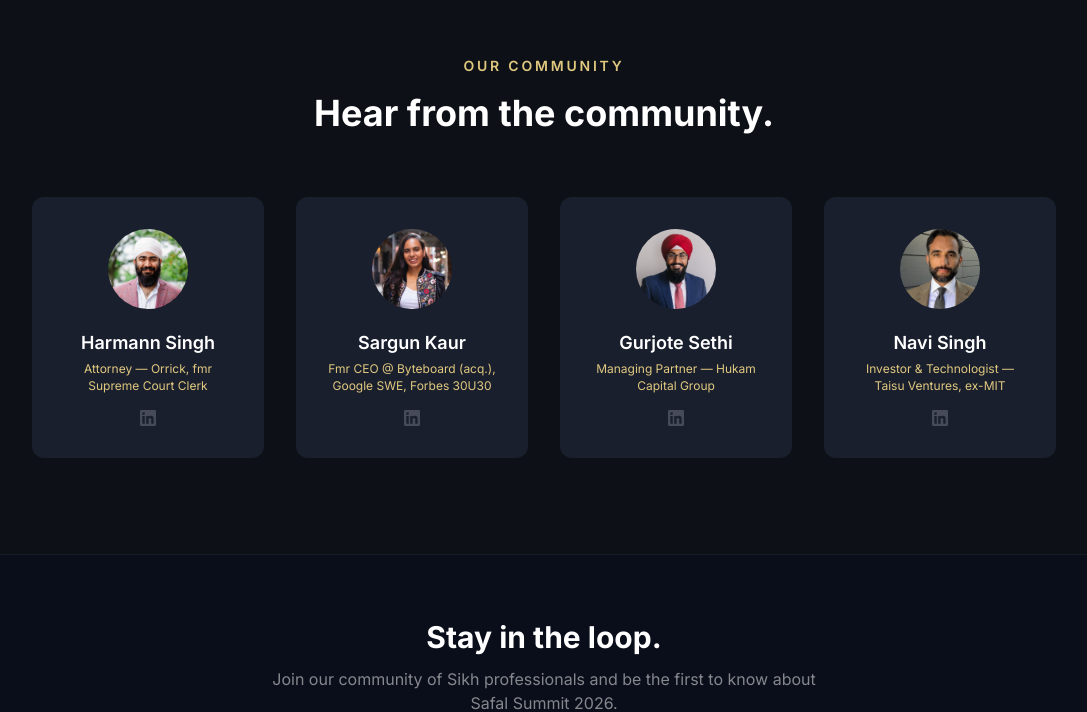
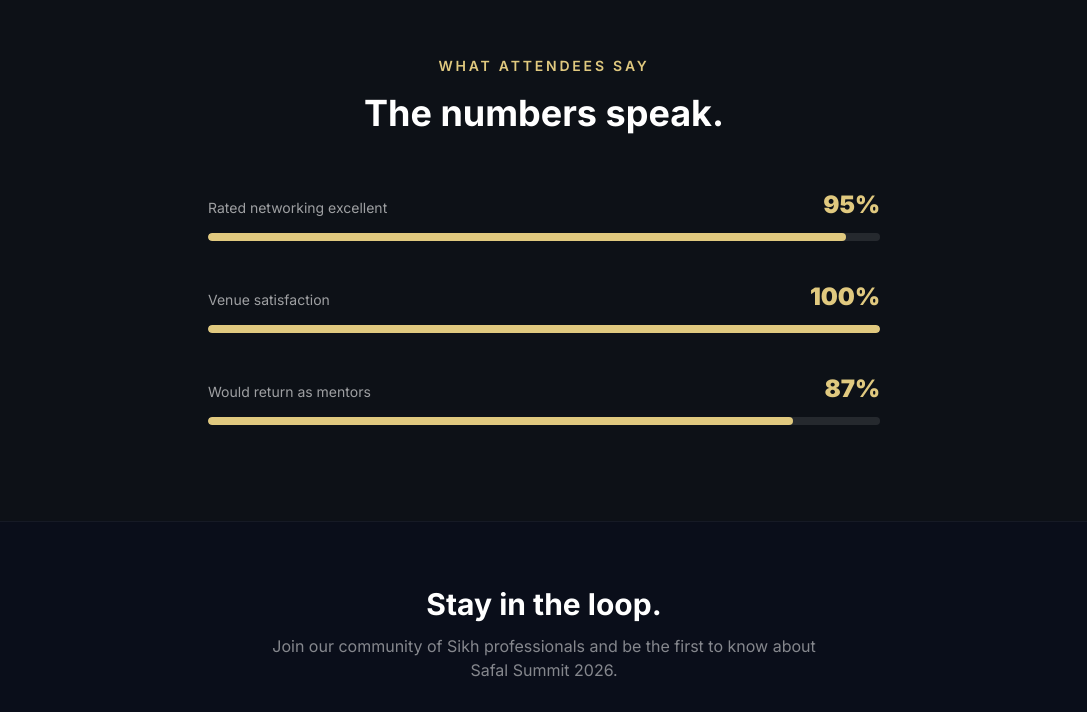
Before and after one commit to gursimarsb04-dev/safal-summit, a Next.js app: page / in a window 1280 px wide. Shown: the part 3131-3843 px from the top of the page, without its empty margins (96-1183 px from the left). Built offline with nearby package versions, Linux system fonts and the light colour scheme.

Commit message:
replace mentor spotlight with social proof survey stats
Real survey data: 95% networking, 100% venue, 87% return as mentors.
Animated progress bars on scroll.

Co-Authored-By: Claude Opus 4.6 (1M context) <noreply@anthropic.com>

```diff
--- a/src/app/page.tsx
+++ b/src/app/page.tsx
@@ -2,7 +2,7 @@ import Hero from "@/components/Hero";
 import StatsBar from "@/components/StatsBar";
 import PrestigeCards from "@/components/PrestigeCards";
 import VideoEmbed from "@/components/VideoEmbed";
-import MentorSpotlight from "@/components/MentorSpotlight";
+import SocialProof from "@/components/SocialProof";
 import EmailCTA from "@/components/EmailCTA";
 import FAQ from "@/components/FAQ";
 import FinalCTA from "@/components/FinalCTA";
@@ -15,7 +15,7 @@ export default function Home() {
       <StatsBar />
       <PrestigeCards />
       <VideoEmbed />
-      <MentorSpotlight />
+      <SocialProof />
       <EmailCTA />
       <FAQ />
       <FinalCTA />
--- /dev/null
+++ b/src/components/SocialProof.tsx
@@ -0,0 +1,76 @@
+"use client";
+
+import { useEffect, useRef, useState } from "react";
+import SectionLabel from "./SectionLabel";
+
+const SURVEY_STATS = [
+  { value: 95, label: "Rated networking excellent" },
+  { value: 100, label: "Venue satisfaction" },
+  { value: 87, label: "Would return as mentors" },
+];
+
+function AnimatedBar({ value, label, delay }: { value: number; label: string; delay: number }) {
+  const ref = useRef<HTMLDivElement>(null);
+  const [visible, setVisible] = useState(false);
+
+  useEffect(() => {
+    const el = ref.current;
+    if (!el) return;
+    const observer = new IntersectionObserver(
+      ([entry]) => {
+        if (entry.isIntersecting) {
+          setVisible(true);
+          observer.disconnect();
+        }
+      },
+      { threshold: 0.3 }
+    );
+    observer.observe(el);
+    return () => observer.disconnect();
+  }, []);
+
+  return (
+    <div ref={ref} className="flex flex-col gap-3">
+      <div className="flex justify-between items-baseline">
+        <span className="text-sm text-white/60">{label}</span>
+        <span className="text-2xl font-black text-gold">{value}%</span>
+      </div>
+      <div className="w-full h-2 bg-white/10 rounded-full overflow-hidden">
+        <div
+          className="h-full bg-gold rounded-full transition-all ease-out"
+          style={{
+            width: visible ? `${value}%` : "0%",
+            transitionDuration: "1.5s",
+            transitionDelay: `${delay}ms`,
+          }}
+        />
+      </div>
+    </div>
+  );
+}
+
+export default function SocialProof() {
+  return (
+    <section className="bg-navy-800 py-24 px-6">
+      <div className="max-w-2xl mx-auto">
+        <div className="text-center mb-14">
+          <SectionLabel text="WHAT ATTENDEES SAY" />
+          <h2 className="text-3xl md:text-4xl font-bold mt-4">
+            The numbers speak.
+          </h2>
+        </div>
+
+        <div className="flex flex-col gap-10">
+          {SURVEY_STATS.map((stat, i) => (
+            <AnimatedBar
+              key={stat.label}
+              value={stat.value}
+              label={stat.label}
+              delay={i * 200}
+            />
+          ))}
+        </div>
+      </div>
+    </section>
+  );
+}
```
